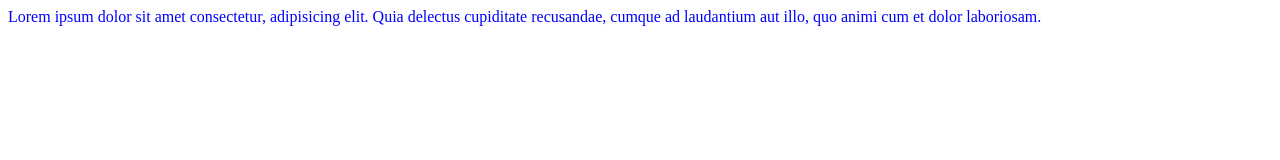
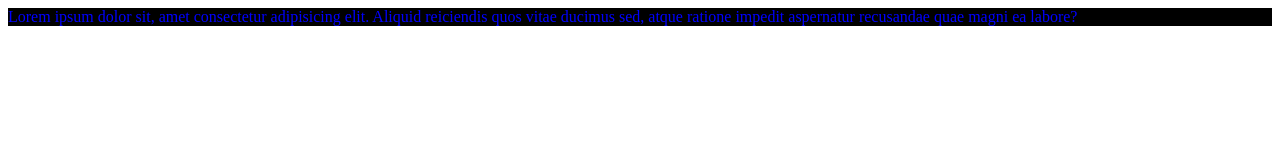
Before and after one commit to MangondNagaraj/Newwebcreaterepo, a plain HTML site: page index.html in a window 1280 px wide. Drawn offline with Linux system fonts and the light colour scheme.

Commit message:
new files are added

```diff
--- a/index.html
+++ b/index.html
@@ -9,10 +9,8 @@
 </head>
 
 <body>
-    <div class="box">
-        Lorem ipsum dolor sit amet consectetur, adipisicing elit. Quia delectus cupiditate recusandae, cumque ad
-        laudantium aut illo, quo animi cum et dolor laboriosam.
-    </div>
+    <div class="box">Lorem ipsum dolor sit, amet consectetur adipisicing elit. Aliquid reiciendis quos vitae ducimus
+        sed, atque ratione impedit aspernatur recusandae quae magni ea labore?</div>
 </body>
 
 </html>
--- a/style.css
+++ b/style.css
@@ -1,3 +1,4 @@
 .box{
     color: blue;
+    background-color: black;
 }
```
